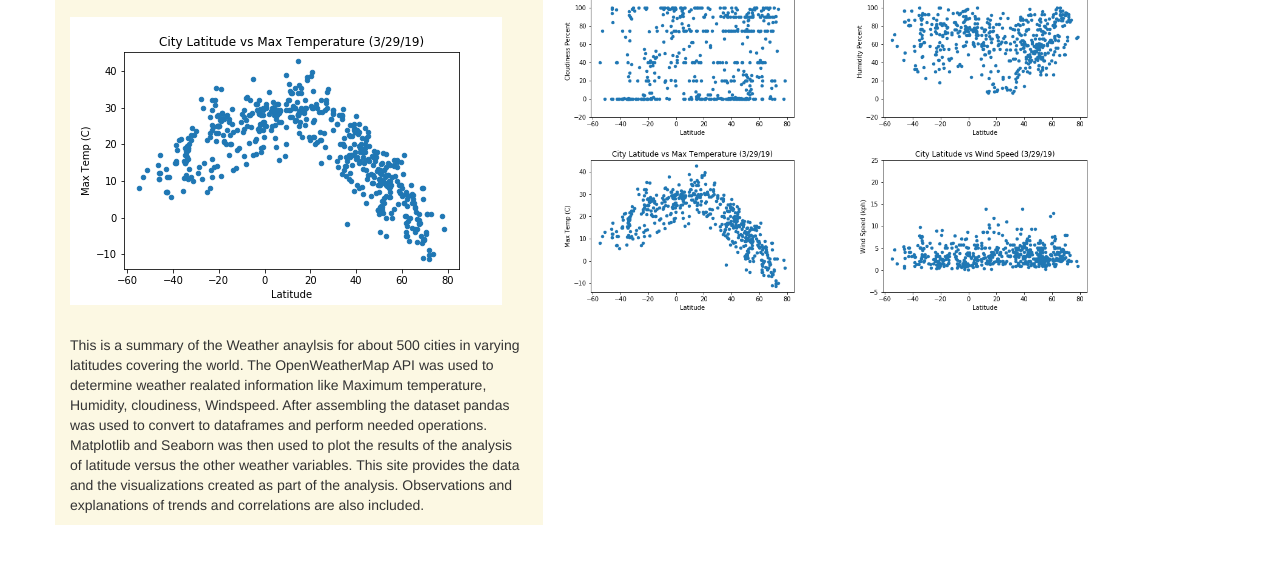
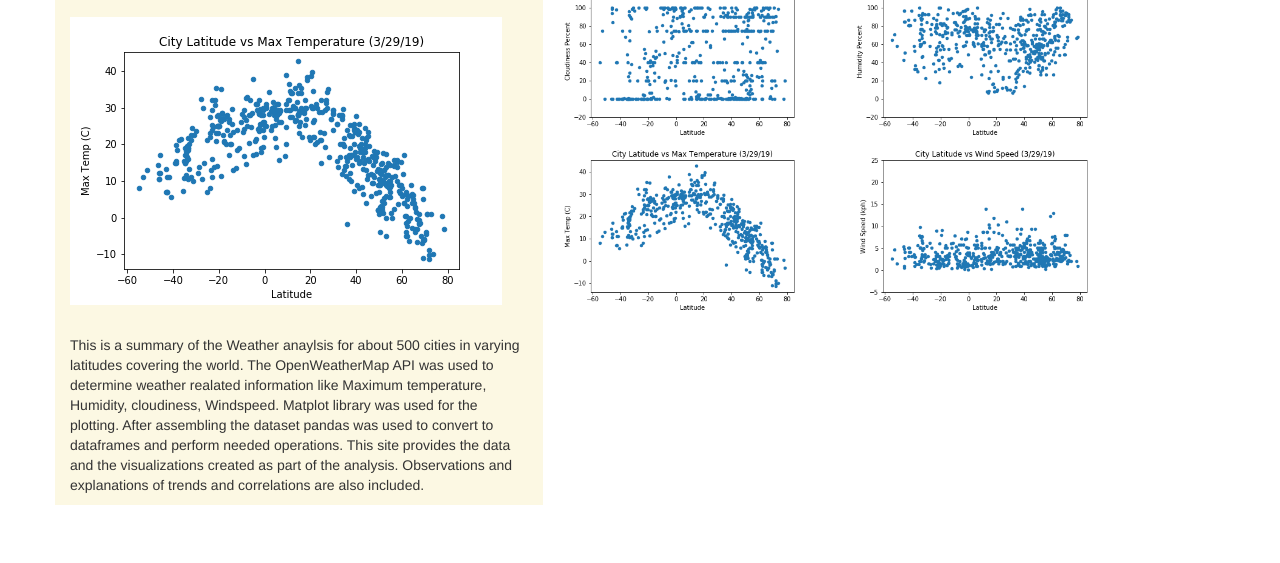
Before and after one commit to LSceleste/HTML-CSS, a plain HTML site: page HTMLandCSS/files:images/index.html in a window 1280 px wide. Shown: the part 195-758 px from the top of the page. Drawn offline with nearby package versions, Linux system fonts and the light colour scheme.

Commit message:
fixed comparison doc

```diff
--- a/HTMLandCSS/files:images/index.html
+++ b/HTMLandCSS/files:images/index.html
@@ -70,8 +70,7 @@
       <br>
       <p>This is a summary of the Weather anaylsis for about 500 cities in varying latitudes covering the world.
       The OpenWeatherMap API was used to determine weather realated information like Maximum temperature, Humidity, cloudiness,
-       Windspeed. After assembling the dataset pandas was used to convert to dataframes and perform needed operations. Matplotlib
-       and Seaborn was then used to plot the results of the analysis of latitude versus the other weather variables.
+       Windspeed. Matplot library was used for the plotting. After assembling the dataset pandas was used to convert to dataframes and perform needed operations.
        This site provides the data and the visualizations created as part of the analysis. Observations and
        explanations of trends and correlations are also included.
       </p>
```
Also changed, not shown: HTMLandCSS/files:images/Comparison_page.html (+1 -1 lines).
